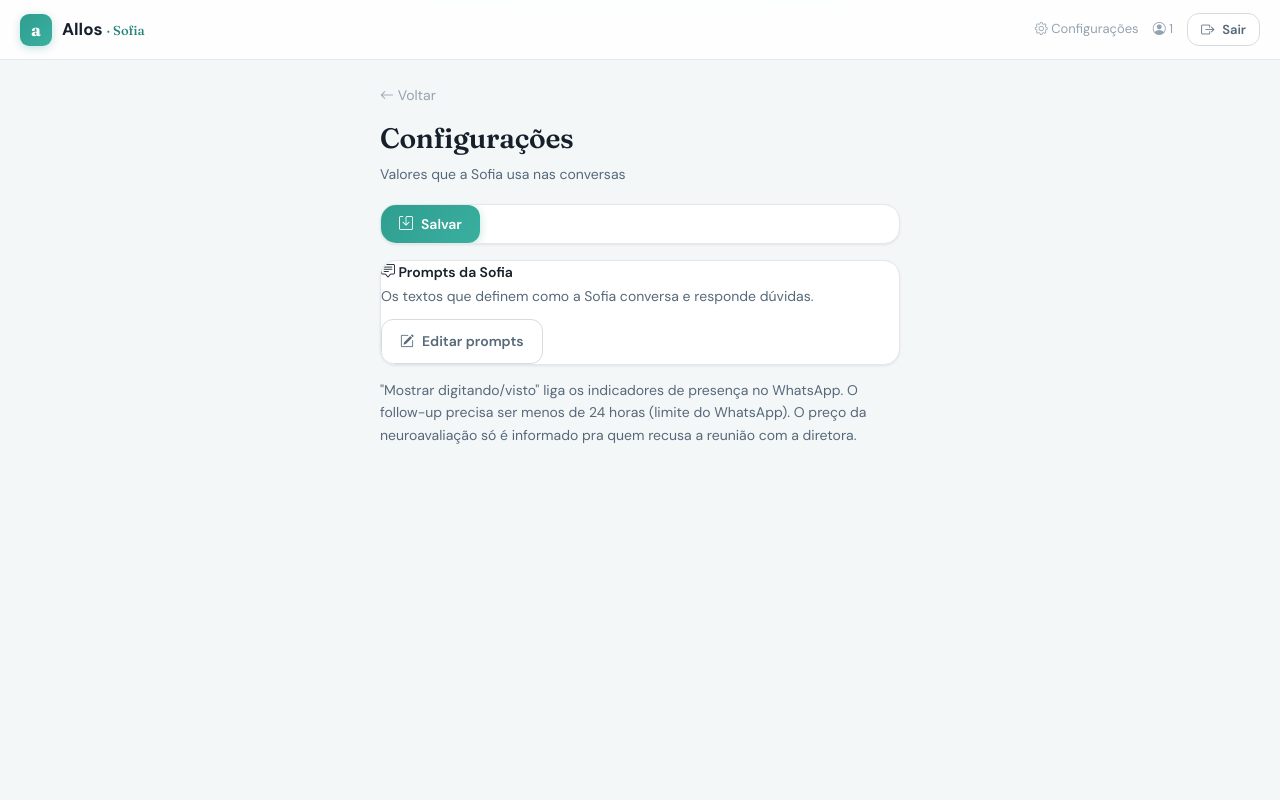
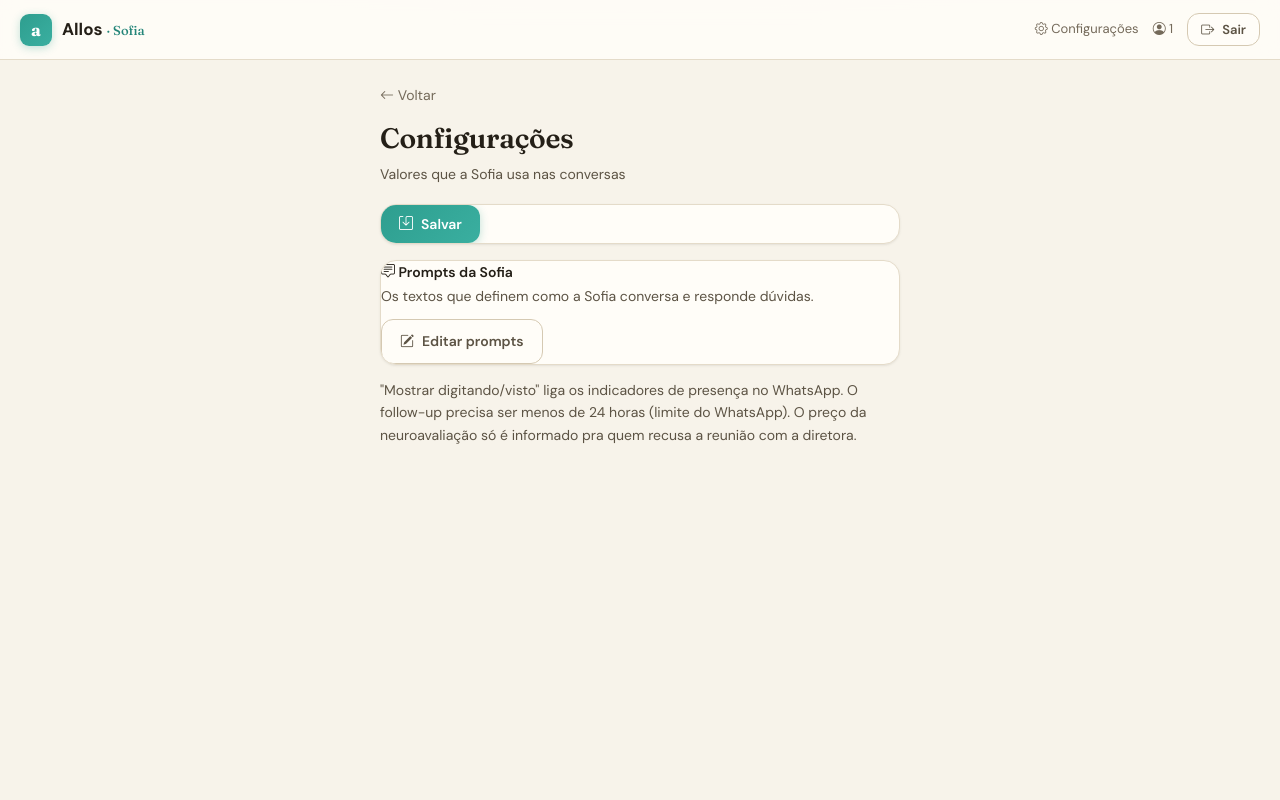
Before and after one commit to PauloHenriqueL/sofia_whatsapp, a FastAPI app: page /painel/config in a window 1280 px wide. Run offline with FastAPI, Linux system fonts and the light colour scheme; the visitor is signed in with stand-in values (Sample User, id 1); parts of the project's set-up code (start-up, migrations or seed data) failed here and were passed over; some libraries are stand-ins or nearby versions.

Commit message:
feat(painel): paleta creme + tokens consolidados no design system
Neutros aquecidos (página/cards/inputs/bordas/textos em tons creme, no
lugar do off-white azulado e branco puro); teal, âmbar e vermelho mantidos
(identidade Allos/Hamilton). Terciário escurecido (#746A5A) — o antigo
#94A3B0 reprovava em contraste AA. Gradientes/sombras repetidos viraram
tokens (--grad-primario, --grad-barra, --sombra-teal*, --warm-bg); nenhum
neutro hardcoded sobrou. Splash do PWA acompanha (background_color).

Co-Authored-By: Claude Fable 5 <noreply@anthropic.com>

```diff
--- a/app/static/allos.css
+++ b/app/static/allos.css
@@ -1,16 +1,22 @@
-/* Allos Design System — Painel da Sofia (inspirado no Hamilton). Tema claro. */
+/* Allos Design System — Painel da Sofia (inspirado no Hamilton). Tema claro,
+   neutros em tom creme (aconchegante); teal/âmbar/vermelho são a identidade. */
 :root {
   --teal-400:#5BB8AE; --teal-500:#2E9E8F; --teal-600:#238578; --teal-700:#1A6B60;
   --teal-glow:rgba(46,158,143,.12); --teal-glow-strong:rgba(46,158,143,.2);
   --warm-400:#DA6C34; --warm-500:#C45A28;
-  --bg-page:#F4F7F8; --bg-card:#FFFFFF; --bg-input:#F6FAFB; --bg-hover:#F0F5F5;
-  --text-primary:#16202A; --text-secondary:#56697A; --text-tertiary:#94A3B0;
-  --border-subtle:#EEF2F4; --border-default:#E2E8EC; --border-strong:#D4DCE1;
+  --bg-page:#F7F3EA; --bg-card:#FFFDF8; --bg-input:#F6F0E4; --bg-hover:#F1EADC;
+  --text-primary:#241F17; --text-secondary:#5C5344; --text-tertiary:#746A5A;
+  --border-subtle:#EFE8DA; --border-default:#E4DBC9; --border-strong:#D5C9B2;
   --border-teal:rgba(46,158,143,.3);
   --green-bg:rgba(46,158,143,.1); --green-text:#1A6B60; --green-border:rgba(46,158,143,.25);
   --amber-bg:#FEF3E2; --amber-text:#B45309; --amber-border:#FBD9A8;
   --red-bg:#FDECEC; --red-text:#C0362C; --red-border:#F5C2BE;
-  --shadow-card:0 1px 3px rgba(16,32,42,.06),0 1px 2px rgba(16,32,42,.04);
+  --shadow-card:0 1px 3px rgba(58,48,32,.06),0 1px 2px rgba(58,48,32,.04);
+  --grad-primario:linear-gradient(135deg,var(--teal-500),#3AAFA0);
+  --grad-barra:linear-gradient(90deg,var(--teal-600),var(--teal-400));
+  --sombra-teal:0 2px 8px rgba(46,158,143,.3);
+  --sombra-teal-forte:0 4px 14px rgba(46,158,143,.4);
+  --warm-bg:#FBE9D6;
   --font-display:'Fraunces',Georgia,serif;
   --font-body:'DM Sans',-apple-system,system-ui,sans-serif;
 }
@@ -32,14 +38,14 @@ a { color:var(--teal-600); }
 /* Topbar */
 .topbar {
   position:fixed; top:0; left:0; right:0; height:60px; z-index:1020;
-  background:rgba(255,255,255,.85); backdrop-filter:blur(10px);
+  background:rgba(255,253,248,.85); backdrop-filter:blur(10px);
   border-bottom:1px solid var(--border-default);
   display:flex; align-items:center; justify-content:space-between; padding:0 20px;
 }
 .brand { display:flex; align-items:center; gap:10px; text-decoration:none; color:var(--text-primary); font-weight:700; font-size:17px; }
 .brand .logo {
   width:32px; height:32px; border-radius:9px; display:grid; place-items:center; color:#fff;
-  background:linear-gradient(135deg,#2E9E8F,#3AAFA0); box-shadow:0 2px 8px rgba(46,158,143,.3);
+  background:var(--grad-primario); box-shadow:var(--sombra-teal);
   font-family:var(--font-display); font-weight:700;
 }
 .brand small { font-family:var(--font-display); font-weight:500; color:var(--teal-600); font-size:13px; }
@@ -78,7 +84,7 @@ h1 { font-family:var(--font-display); font-weight:600; font-size:28px; letter-sp
 .table tbody tr:last-child td { border-bottom:none; }
 
 /* Badges */
-.badge { display:inline-block; border-radius:999px; font-weight:600; font-size:11px; padding:4px 10px; letter-spacing:.01em; background:rgba(148,163,176,.14); color:var(--text-secondary); }
+.badge { display:inline-block; border-radius:999px; font-weight:600; font-size:11px; padding:4px 10px; letter-spacing:.01em; background:rgba(116,106,90,.14); color:var(--text-secondary); }
 .badge-humano { background:var(--amber-bg); color:var(--amber-text); border:1px solid var(--amber-border); }
 .badge-escalado { background:var(--red-bg); color:var(--red-text); border:1px solid var(--red-border); }
 .badge-cadastrado { background:var(--green-bg); color:var(--green-text); border:1px solid var(--green-border); }
@@ -87,8 +93,8 @@ h1 { font-family:var(--font-display); font-weight:600; font-size:28px; letter-sp
 
 /* Botões */
 .btn { display:inline-flex; align-items:center; gap:8px; border:none; border-radius:12px; font-weight:600; font-size:14px; padding:10px 18px; cursor:pointer; text-decoration:none; transition:all .2s; font-family:inherit; }
-.btn-primary { background:linear-gradient(135deg,#2E9E8F,#3AAFA0); color:#fff; box-shadow:0 2px 8px rgba(46,158,143,.3); }
-.btn-primary:hover { box-shadow:0 4px 14px rgba(46,158,143,.4); transform:translateY(-1px); color:#fff; }
+.btn-primary { background:var(--grad-primario); color:#fff; box-shadow:var(--sombra-teal); }
+.btn-primary:hover { box-shadow:var(--sombra-teal-forte); transform:translateY(-1px); color:#fff; }
 .btn-ghost { background:var(--bg-card); border:1.5px solid var(--border-strong); color:var(--text-secondary); }
 .btn-ghost:hover { border-color:var(--teal-500); color:var(--teal-600); background:var(--teal-glow); }
 .btn-danger { background:var(--bg-card); border:1.5px solid var(--red-border); color:var(--red-text); }
@@ -97,7 +103,7 @@ h1 { font-family:var(--font-display); font-weight:600; font-size:28px; letter-sp
 
 /* Inputs */
 .input { width:100%; background:var(--bg-input); border:1.5px solid var(--border-strong); border-radius:12px; padding:11px 14px; font-size:14px; color:var(--text-primary); font-family:inherit; transition:all .2s; }
-.input:focus { outline:none; border-color:var(--teal-500); background:#fff; box-shadow:0 0 0 3px rgba(46,158,143,.15); }
+.input:focus { outline:none; border-color:var(--teal-500); background:var(--bg-card); box-shadow:0 0 0 3px rgba(46,158,143,.15); }
 .input::placeholder { color:var(--text-tertiary); }
 
 /* Chat */
@@ -107,7 +113,7 @@ h1 { font-family:var(--font-display); font-weight:600; font-size:28px; letter-sp
 .msg p { margin:0; white-space:pre-wrap; }
 .msg-paciente { align-self:flex-start; background:var(--bg-input); border:1px solid var(--border-subtle); border-bottom-left-radius:4px; }
 .msg-bot { align-self:flex-end; background:var(--teal-glow); border:1px solid var(--border-teal); border-bottom-right-radius:4px; }
-.msg-thaina { align-self:flex-end; background:#FFF3E9; border:1px solid var(--amber-border); border-bottom-right-radius:4px; }
+.msg-thaina { align-self:flex-end; background:var(--warm-bg); border:1px solid var(--amber-border); border-bottom-right-radius:4px; }
 
 /* Utilidades */
 .muted { color:var(--text-tertiary); text-decoration:none; }
@@ -116,8 +122,8 @@ h1 { font-family:var(--font-display); font-weight:600; font-size:28px; letter-sp
 
 /* Login */
 .login-wrap { min-height:100vh; display:grid; place-items:center; padding:20px; }
-.login-card { background:var(--bg-card); border:1px solid var(--border-default); border-radius:22px; box-shadow:0 20px 50px rgba(16,32,42,.1); padding:40px 34px; width:100%; max-width:400px; text-align:center; }
-.login-logo { width:62px; height:62px; border-radius:17px; margin:0 auto 18px; background:linear-gradient(135deg,#2E9E8F,#3AAFA0); display:grid; place-items:center; color:#fff; font-family:var(--font-display); font-size:30px; font-weight:700; box-shadow:0 8px 22px rgba(46,158,143,.35); }
+.login-card { background:var(--bg-card); border:1px solid var(--border-default); border-radius:22px; box-shadow:0 20px 50px rgba(58,48,32,.1); padding:40px 34px; width:100%; max-width:400px; text-align:center; }
+.login-logo { width:62px; height:62px; border-radius:17px; margin:0 auto 18px; background:var(--grad-primario); display:grid; place-items:center; color:#fff; font-family:var(--font-display); font-size:30px; font-weight:700; box-shadow:0 8px 22px rgba(46,158,143,.35); }
 .login-card h1 { font-size:24px; margin-bottom:2px; }
 .login-card .subtitle { margin-bottom:26px; }
 .login-field { text-align:left; margin-bottom:14px; }
@@ -144,7 +150,7 @@ h1 { font-family:var(--font-display); font-weight:600; font-size:28px; letter-sp
 .bar-row { display:flex; align-items:center; gap:10px; margin:7px 0; font-size:13px; }
 .bar-row .bar-label { width:230px; color:var(--text-secondary); }
 .bar-row .bar-track { flex:1; height:14px; background:var(--bg-input); border-radius:8px; overflow:hidden; }
-.bar-row .bar-fill { height:100%; background:linear-gradient(90deg,var(--teal-600),var(--teal-400)); border-radius:8px; min-width:2px; }
+.bar-row .bar-fill { height:100%; background:var(--grad-barra); border-radius:8px; min-width:2px; }
 .bar-row .bar-num { width:34px; text-align:right; font-weight:600; color:var(--text-primary); }
 
 /* Dados coletados (tela da conversa) */
@@ -238,7 +244,7 @@ h1 { font-family:var(--font-display); font-weight:600; font-size:28px; letter-sp
 }
 .btn-citar:hover { color:var(--teal-600); background:var(--teal-glow); }
 .citacao {
-  border-left:3px solid var(--teal-500); background:rgba(0,0,0,.03);
+  border-left:3px solid var(--teal-500); background:rgba(58,48,32,.04);
   padding:6px 10px; margin:2px 0 6px; border-radius:0 8px 8px 0; font-size:13px;
 }
 .citacao-autor { display:block; font-weight:700; color:var(--teal-600); font-size:12px; }
```
Also changed, not shown: app/static/manifest.webmanifest.
